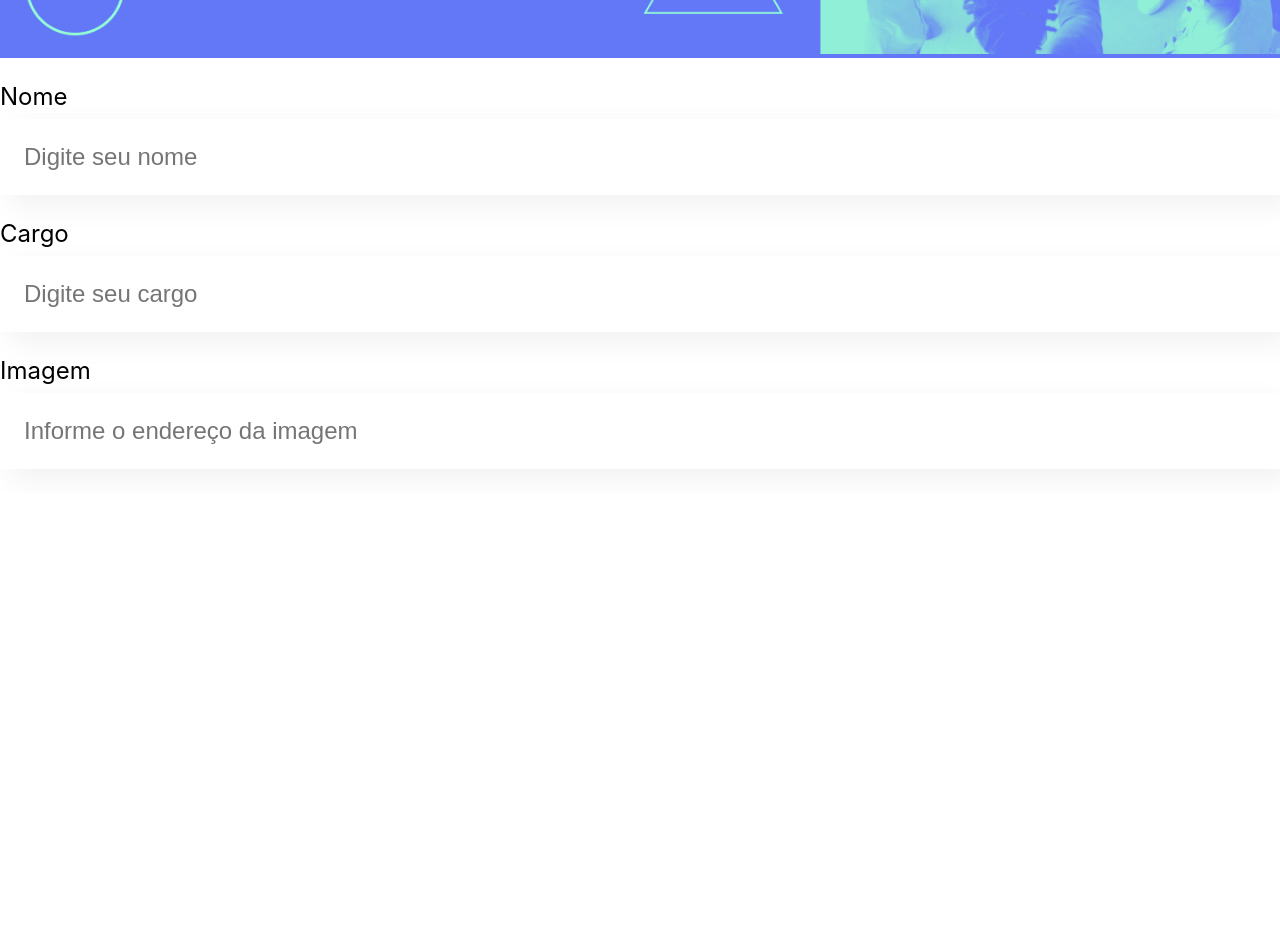
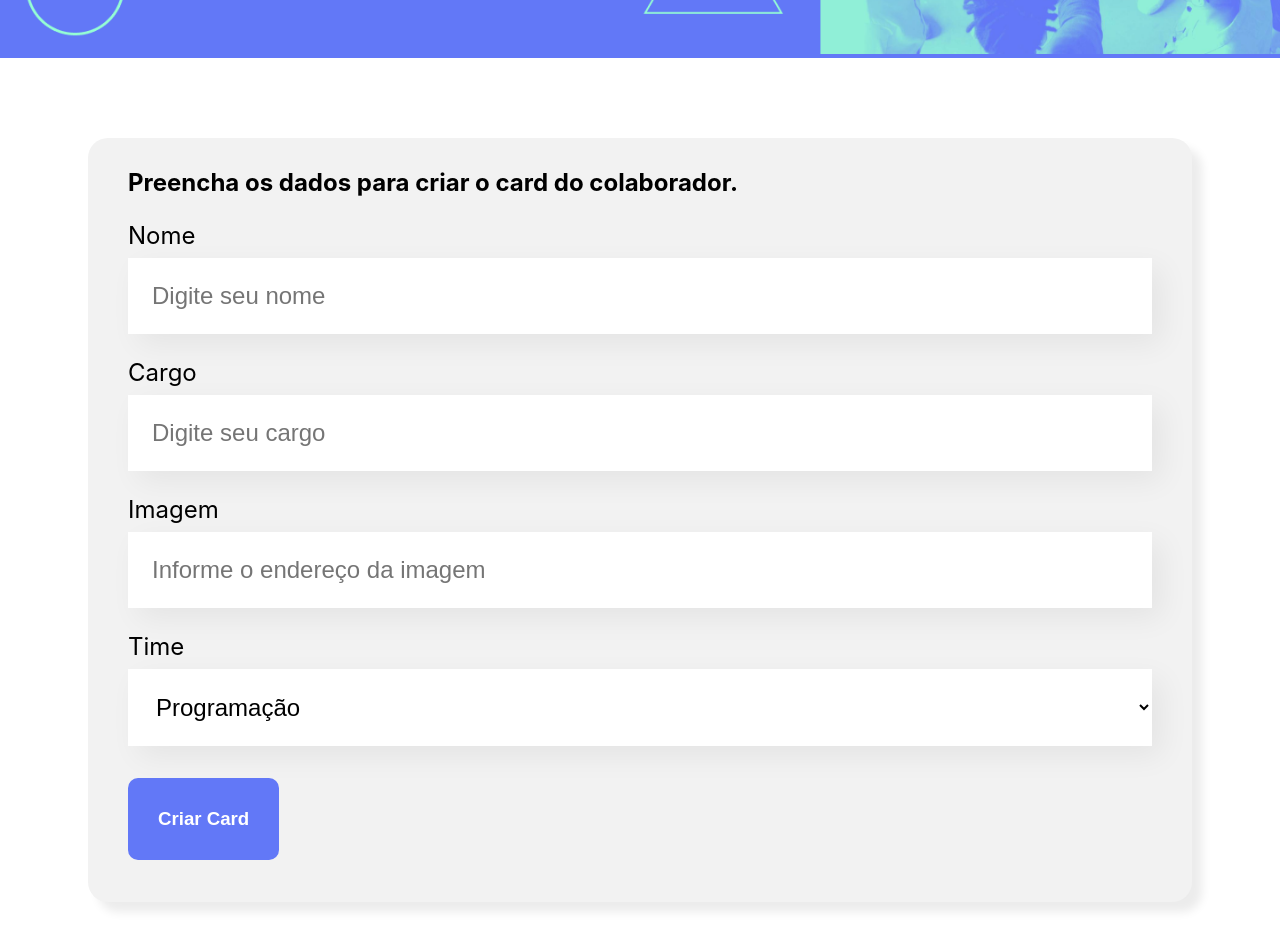
Before and after one commit to williamfm64/react-course, a React (Create React App) app: page / in a window 1280 px wide. Shown: the part 440-1388 px from the top of the page. Before the commit the page ends 933 px from the top, so only its background shows below. Built offline with nearby package versions, Linux system fonts and the light colour scheme.

Commit message:
Adicionado botão e lista dropdown

```diff
--- a/src/App.js
+++ b/src/App.js
@@ -1,13 +1,11 @@
 import Banner from './components/Banner/banner';
-import TextBox from './components/TextBox';
+import MainForm from './components/MainForm';
 
 function App() {
   return (
     <div className="App">
       <Banner />
-      <TextBox label="Nome" placeholder="Digite seu nome" />
-      <TextBox label="Cargo" placeholder="Digite seu cargo" />
-      <TextBox label="Imagem" placeholder="Informe o endereço da imagem" />
+      <MainForm />
     </div>
   );
 }
--- /dev/null
+++ b/src/components/ButtonSubmit/buttonSubmit.css
@@ -0,0 +1,14 @@
+.button-submit button {
+    color: #FFFFFF;
+    background-color: #6278f7;
+    padding: 30px;
+    margin: 32px 0;
+    border-radius: 10px;
+    border: none;
+    font-weight: bold;
+    font-size: 14pt;
+}
+
+.button-submit button:hover {
+    color: #95FFD4;
+}
--- /dev/null
+++ b/src/components/ButtonSubmit/index.js
@@ -0,0 +1,11 @@
+import './buttonSubmit.css'
+
+function ButtonSubmit (props){
+    return(
+        <div className='button-submit'>
+            <button>{props.children}</button>
+        </div>
+    )
+}
+
+export default ButtonSubmit
--- /dev/null
+++ b/src/components/Dropdown/dropdown.css
@@ -0,0 +1,15 @@
+.dropdown-box select {
+    background-color: #FFF;
+    box-shadow: 10px 10px 30px rgba(0, 0, 0, 0.06);
+    width: 100%;
+    border: none;
+    font-size: 24px;
+    padding: 24px;
+    box-sizing: border-box;
+}
+
+.dropdown-box label {
+    display: block;
+    margin-bottom: 8px;
+    font-size: 24px;
+}
--- /dev/null
+++ b/src/components/Dropdown/index.js
@@ -0,0 +1,16 @@
+import './dropdown.css'
+
+function Dropdown (props){
+    return(
+        <div className='dropdown-box'>
+            <label>{props.label}</label>
+            <select>
+                {props.itens.map(item => {
+                    return <option key={item}>{item}</option>
+                })}
+            </select>
+        </div>
+    )
+}
+
+export default Dropdown
--- /dev/null
+++ b/src/components/MainForm/index.js
@@ -0,0 +1,31 @@
+import './mainForm.css'
+import TextBox from '../TextBox'
+import Dropdown from '../Dropdown'
+import ButtonSubmit from '../ButtonSubmit'
+
+const MainForm = () =>{
+    const times = [
+        'Programação',
+        'Front-end',
+        'Back-end',
+        'Design',
+        'DevOps'
+    ]
+
+    return (
+        <section className='form-section'>
+            <form className='form-box'>
+                <h2>Preencha os dados para criar o card do colaborador.</h2>
+                <TextBox label="Nome" placeholder="Digite seu nome" />
+                <TextBox label="Cargo" placeholder="Digite seu cargo" />
+                <TextBox label="Imagem" placeholder="Informe o endereço da imagem" />
+                <Dropdown label="Time" itens={times}/>
+                <ButtonSubmit>
+                    Criar Card
+                </ButtonSubmit>
+            </form>
+        </section>
+    )
+}
+
+export default MainForm
--- /dev/null
+++ b/src/components/MainForm/mainForm.css
@@ -0,0 +1,13 @@
+.form-section{
+    display: flex;
+    justify-content: center;
+}
+
+.form-box {
+    width: 80%;
+    background-color: #F2F2F2;
+    padding: 10px 40px;
+    margin: 80px 0px;
+    border-radius: 20px;
+    box-shadow: 10px 10px 10px rgba(0, 0, 0, 0.08);
+}
```
